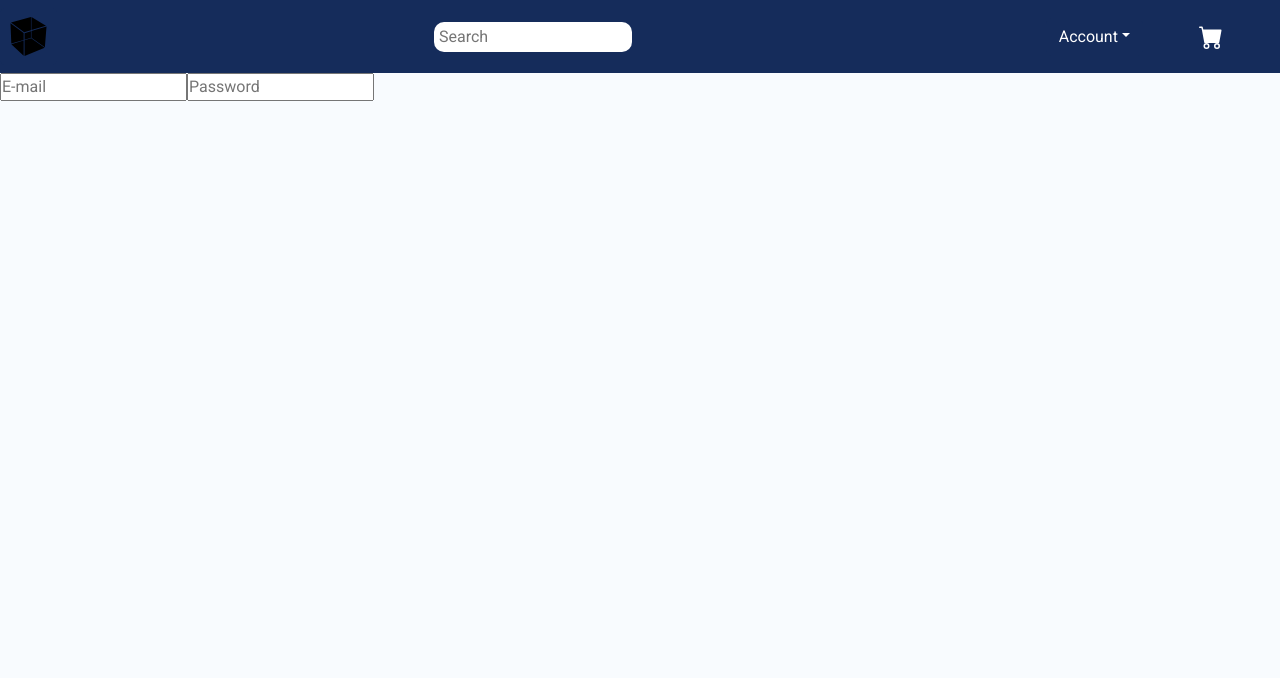
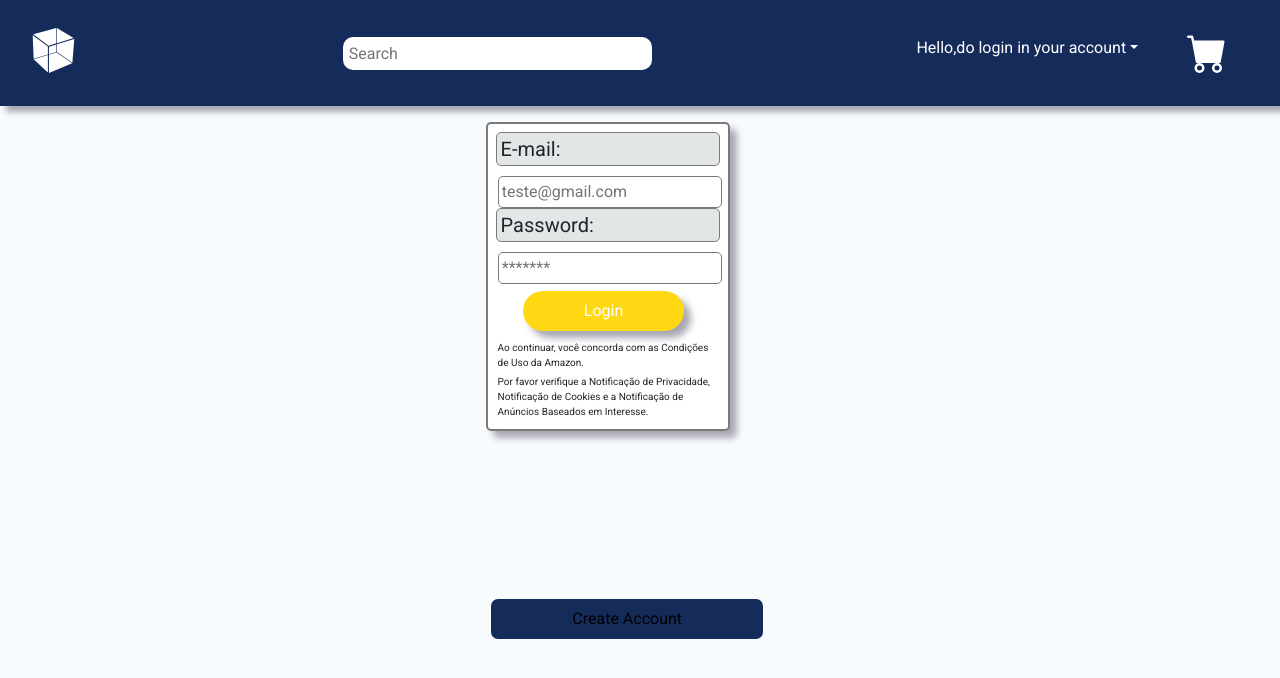
Before and after one commit to VitorKreis/Amazon, a React (Create React App) app in the folder front-end/: page /login in a window 1280 px wide. Shown: the top 678 px of the page. Built offline with nearby package versions, Linux system fonts and the light colour scheme; a web font is replaced by a local one.

Commit message:
more tocs on login and nav-bar

```diff
--- a/front-end/package.json
+++ b/front-end/package.json
@@ -7,15 +7,20 @@
     "@testing-library/jest-dom": "^5.16.5",
     "@testing-library/react": "^13.4.0",
     "@testing-library/user-event": "^13.5.0",
+    "bootstrap": "^5.2.3",
     "eslint-config-prettier": "^8.8.0",
     "prettier": "^2.8.8",
     "react": "^18.2.0",
+    "react-bootstrap": "^2.7.4",
     "react-dom": "^18.2.0",
     "react-icons": "^4.8.0",
+    "react-responsive-carousel": "^3.2.23",
     "react-router": "^6.11.1",
     "react-router-dom": "^6.11.1",
     "react-scripts": "5.0.1",
+    "react-slick": "^0.29.0",
     "save-dev": "^0.0.1-security",
+    "swiper": "^9.3.2",
     "web-vitals": "^2.1.4"
   },
   "scripts": {
--- a/front-end/public/index.html
+++ b/front-end/public/index.html
@@ -5,7 +5,17 @@
     <meta name="viewport" content="width=device-width, initial-scale=1" />
     <meta name="theme-color" content="#000000" />
     <link href="https://cdn.jsdelivr.net/npm/bootstrap@5.3.0-alpha3/dist/css/bootstrap.min.css" rel="stylesheet" integrity="sha384-KK94CHFLLe+nY2dmCWGMq91rCGa5gtU4mk92HdvYe+M/SXH301p5ILy+dN9+nJOZ" crossorigin="anonymous">
-
+    <link
+    rel="stylesheet"
+    type="text/css"
+    charset="UTF-8"
+    href="https://cdnjs.cloudflare.com/ajax/libs/slick-carousel/1.6.0/slick.min.css"
+  />
+  <link
+    rel="stylesheet"
+    type="text/css"
+    href="https://cdnjs.cloudflare.com/ajax/libs/slick-carousel/1.6.0/slick-theme.min.css"
+  />
     <link rel="preconnect" href="https://fonts.googleapis.com">
     <link rel="preconnect" href="https://fonts.gstatic.com" crossorigin>
     <link href="https://fonts.googleapis.com/css2?family=Anek+Malayalam:wght@100;400;700&family=Montserrat:wght@400;700&family=Open+Sans:wght@400;700&family=Roboto&display=swap" rel="stylesheet">
--- a/front-end/src/index.css
+++ b/front-end/src/index.css
@@ -1,6 +1,7 @@
 *{
     margin: 0;
     padding: 0;
+    box-sizing: border-box;
     font-family: 'Anek Malayalam', sans-serif;
     font-family: 'Montserrat', sans-serif;
     font-family: 'Open Sans', sans-serif;
--- a/front-end/src/layout/navbar.css
+++ b/front-end/src/layout/navbar.css
@@ -2,6 +2,7 @@
 .container{
     display:flex;
     width: 100%;
+    position: relative;
 }
 
 
@@ -9,6 +10,7 @@
     display: flex;
     width: 100%;
     background-color: #152c5b;
+    box-shadow: 6px 6px 6px #A8A8B3;
 }
 
 .list{
@@ -17,16 +19,25 @@
     list-style: none;
     margin: 0.2em;
     text-align: center;
-    justify-self: flex-end;
+    padding: 1em;
+    text-decoration: none;
+}
+.dropdown-menu a{
+    text-decoration: none;
+    color: #000;
 }
 
 
 .icon {
     display: flex;
     justify-content: flex-start;
-    font-size: 39px;
-    color: #000;
-    padding: 0.2em;
+    box-sizing: border-box;
+    font-size: 45px;
+    font-weight: lighter;
+    width: 50px;
+    height: 50px;
+    color: #ffffff;
+    margin: 3px 23px;
 }
 
 .search{
@@ -34,28 +45,20 @@
     text-align: start;
     border: none;
     border-radius: 10px;
-    margin: 0;
-    height: 30px;
-    padding: 10px 10px 10px 5px;
+    margin: 1em;
+    height: 33px;
+    padding: 10px 120px 10px 6px;
 }
-
-.search:active{
-    border-color: #ffffff;
-    border: 0;
-}
-
 
 .icon-button{
     background-color: #152c5b;
     border-color: #152c5b;
-    padding: .02em;
+    padding: .43em
 }
 
 .icon-button:hover{
     border-color: #ffffff;
 }
-
-
 
 
 .item {
@@ -71,19 +74,23 @@
 }
 
 .cart{
-    font-size: 24px;
-    padding: 0.2em;
-    font-weight: bold;
+    display: flex;
+    justify-content: flex-end;
+    position: relative;
+    font-size: 40px;
+    color:#ffffff;
+    font-weight: lighter;
+    margin: 1px 25px;
+    transition: 0.3s;
 }
 
 .button-cart{
     border-color:  #152c5b;
-    padding: .02rem;
 }
 
 
 .button-cart:hover{
-    border-color: #f8fbfe;
+    border: 0.5px solid #f8fbfe;
 }
 
 
--- a/front-end/src/layout/navbar.jsx
+++ b/front-end/src/layout/navbar.jsx
@@ -6,23 +6,24 @@ import { SiGtk } from 'react-icons/si';
 import { BsFillCartFill } from 'react-icons/bs';
 
 function Navbar() {
+  const isLoggedIn = false;
   return (
     <div className="Container">
       <nav className="nav navbar">
-        <button className="icon-button btn btn-sm" type="button"><Link className="icon" to="/"><SiGtk /></Link></button>
-        <input className="search" type="text" placeholder="Search" />
+        <button className="icon-button btn btn" type="button"><Link className="icon" to="/"><SiGtk /></Link></button>
+            <input className="search" type="text" placeholder="Search" />
         <ul className="list">
           <div className="dropdown">
-            <button id="button" className="btn btn dropdown-toggle" type="button" data-bs-toggle="dropdown">Account</button>
+            <button id="button" className="btn btn dropdown-toggle" type="button" data-bs-toggle="dropdown">Hello,do login in your account</button>
             <ul className="dropdown-menu">
               <li><p className="dropdown-item">Config</p></li>
               <li><p className="dropdown-item">About</p></li>
               <li><p className="dropdown-item">Contact</p></li>
-              <li><p className="dropdown-item">You</p></li>
+              {isLoggedIn ? <li><p className="dropdown-item">You</p></li> : <li><p className="dropdown-item"><Link to="/login">Login</Link></p></li>}
             </ul>
           </div>
           <li className="item">
-            <button type="button" className="button-cart btn btn-sm"><Link className="cart" to="/login"><BsFillCartFill /></Link></button>
+            <button type="button" className="button-cart btn btn-sm"><BsFillCartFill className="cart" /></button>
           </li>
         </ul>
       </nav>
--- a/front-end/src/pages/home.css
+++ b/front-end/src/pages/home.css
@@ -1,26 +1,33 @@
-.home{
+.container{
+    display: flex;
+    padding-top: 2em;
+}
+.title {
+    display: block;
+    padding-left: 400px;
+    position: relative;
+}
+.section{
     display: flex;
     flex-direction: row;
-    justify-content: flex-start;
     justify-content: space-between;
     flex-wrap: nowrap;
-    width: 100%;
-    padding-top: 2em;
+    margin: 10px;
+    position: fixed;
 }
 
 .card{
     border: 2px solid #7a7a7a;
     border-radius: 5px;
     width: 20%;
-    display: inline-table;
+    display: none;
     margin: 0.5em;
     padding: 0.2em;
     justify-content: space-evenly;
     box-shadow: 7px 7px 7px #A8A8B3;
 }
 
-
-.card h1{
+.card-img-top{
         background-color: #e3e6e6;
         text-align: center;
         border-radius: 3px;
--- a/front-end/src/pages/home.jsx
+++ b/front-end/src/pages/home.jsx
@@ -1,8 +1,12 @@
+/* eslint-disable react/jsx-props-no-spreading */
 import './home.css';
+import React from 'react';
 
 function Home() {
   return (
-    <div className="home">
+    <div className="container">
+        <div className="section">
+            <span>More liked</span>
        <div className="card">
         <h1 className="card-img-top">Img iphone</h1>
         <div className="card-body">
@@ -44,7 +48,7 @@ function Home() {
         </div>
        </div>
         </div>
+    </div>
   );
 }
-
 export default Home;
--- /dev/null
+++ b/front-end/src/pages/login.css
@@ -0,0 +1,79 @@
+
+.login{
+    display: flex;
+    justify-content: center;
+    align-items: center;
+    flex-direction: column;
+    width: 95%;
+    position: relative;
+}
+
+.card{
+    display: flex;
+    width: 20%;
+    margin: 1em;
+    padding: 0.45em;
+    justify-content: space-around;
+    box-shadow: 7px 7px 7px #A8A8B3;
+}
+
+.card p{
+    font-size: 10px;
+    margin: 2px;
+}
+
+.card-title{
+    border: 0.7px solid #7a7a7a;
+    border-radius: 5px;
+    padding: 0.2em;
+    background-color: #e3e6e6;
+    font-size: 20px;
+}
+
+.card-text{
+    border: 0.2px solid #7a7a7a;
+    border-radius: 5px;
+    padding: 0.2em;
+    margin: 2px;
+    width: 100%;
+}
+
+.button{
+    display: flex;
+    justify-content: center;
+    align-items: center;
+    width: 72%;
+    padding: 0.5em;
+    margin: 7px 27px 7px;
+    border: none;
+    border-radius: 20px;
+    background-color: #ffd814;
+    color: #ffffff;
+    box-shadow: 7px 7px 7px #A8A8B3;
+    transition: 0.4s;
+}
+
+.button:hover{
+    background-color: #ffd814;
+    opacity: 0.86;
+    color: #ffffff;
+}
+
+
+.new-account{
+    display: flex;
+    justify-content: center;
+    flex-direction: row;
+    width: 98%;
+    padding: 0.5em;
+}
+
+
+.new-account button{
+    background-color: #152c5b;
+    margin: 9em;
+    padding: 0.5em;
+    width: 22%;
+    border: none;
+    border-radius: 7px;
+}
--- a/front-end/src/pages/login.jsx
+++ b/front-end/src/pages/login.jsx
@@ -1,12 +1,34 @@
-function Account() {
+import './login.css';
+
+function Login() {
   return (
+    <>
+    <div className="login">
+        <form className="card">
+            <div className="">
+            <h4 className="card-title">E-mail:</h4>
+            <input className="card-text" name="email" type="email" placeholder="teste@gmail.com" />
+            </div>
+          <div className="">
+            <h4 className="card-title">Password:</h4>
+          <input className="card-text" name="password" type="password" placeholder="*******" />
+          </div>
+          <button className="button btn" type="submit">Login</button>
+          <p>
+          Ao continuar, você concorda com as Condições de Uso da Amazon.
+          </p>
+          <p>
+ Por favor verifique a Notificação de Privacidade,
+        Notificação de Cookies e a Notificação de Anúncios Baseados em Interesse.
+          </p>
 
-    <form>
-      <input type="email" placeholder="E-mail" />
-      <input type="password" placeholder="Password" />
-    </form>
+        </form>
+    </div>
+      <div className="new-account">
+        <button type="button">Create Account</button>
+      </div>
+    </>
 
   );
 }
-
-export default Account;
+export default Login;
```
Also changed, not shown: front-end/.eslintrc.json, 1 other file (tests, documents, lock files or other folders). Lines whose indentation alone changed are shown as unchanged.
